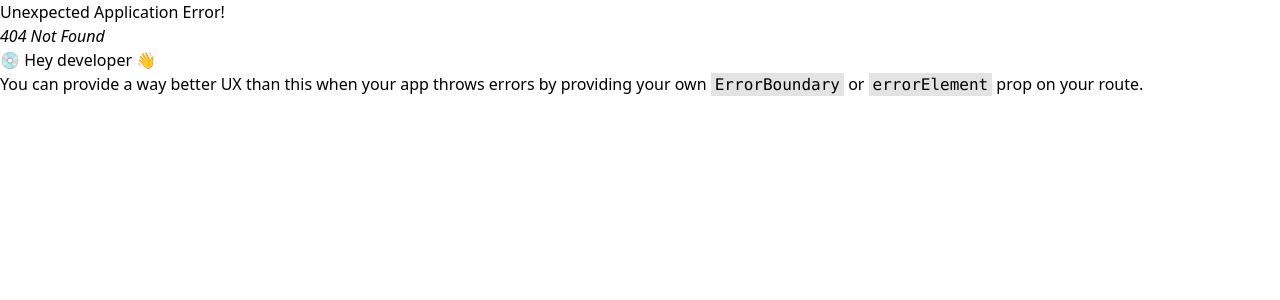
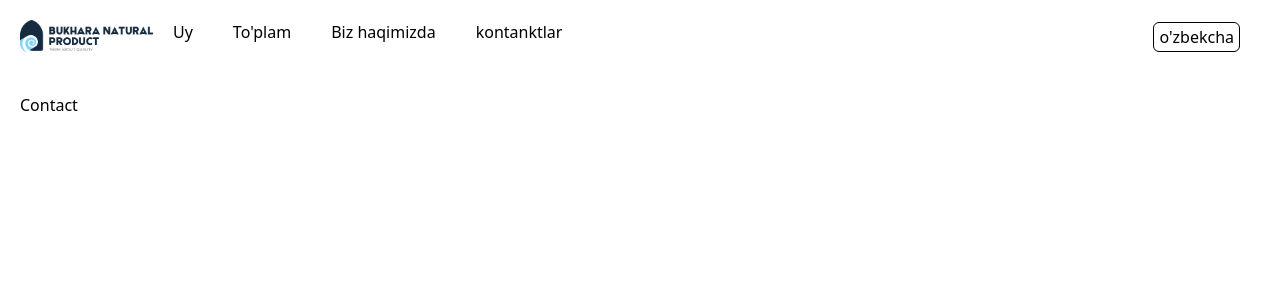
Before and after one commit to Odilkarimov/fabric, a React (Vite) app: page /contact in a window 1280 px wide. Before the commit this address had no page. Shown: the top 300 px of the page. Built offline with nearby package versions, Linux system fonts and the light colour scheme.

Commit message:
update NavLink

```diff
--- a/src/components/navbar/index.tsx
+++ b/src/components/navbar/index.tsx
@@ -3,7 +3,7 @@ import * as React from "react";
 import { styled, alpha } from "@mui/material/styles";
 import Menu, { MenuProps } from "@mui/material/Menu";
 import MenuItem from "@mui/material/MenuItem";
-import { useNavigate } from "react-router-dom";
+import { NavLink, useNavigate } from "react-router-dom";
 import Box from "@mui/material/Box";
 import Drawer from "@mui/material/Drawer";
 import Button from "@mui/material/Button";
@@ -105,15 +105,23 @@ salom
             onClick={() => navigate("/")}
             width={133}
             src={Logo}
-            alt=""
+            alt="icon"
           />
         </div>
         <div>
           <ul className="flex items-center gap-[40px] max-md:hidden">
+            <NavLink to={"/"}>
             <li>Uy</li>
+            </NavLink>
+            <NavLink to={"/shop"}>
             <li>To'plam</li>
+            </NavLink>
+            <NavLink to={"/about"}>
             <li>Biz haqimizda</li>
+            </NavLink>
+            <NavLink to={"/contact"}>
             <li>kontanktlar</li>
+            </NavLink>
           </ul>
         </div>
       </div>
--- a/src/components/pages/about-us/index.tsx
+++ b/src/components/pages/about-us/index.tsx
@@ -1,6 +1,6 @@
 const About = () => {
   return (
-    <div>About</div>
+    <div className="container-box">About</div>
   )
 }
 
--- a/src/components/pages/contact-us/index.tsx
+++ b/src/components/pages/contact-us/index.tsx
@@ -1,5 +1,5 @@
 const Contact = () => {
-  return <div>Contact</div>
+  return <div className="container-box">Contact</div>
 };
 
 export default Contact;
--- a/src/components/pages/shop/index.tsx
+++ b/src/components/pages/shop/index.tsx
@@ -1,5 +1,5 @@
 const Shop = () => {
-  return <div>Shop</div>
+  return <div className="container-box">Shop</div>
 };
 
 export default Shop;
```
Also changed, not shown: src/components/router/index.tsx (+18 -5 lines).
